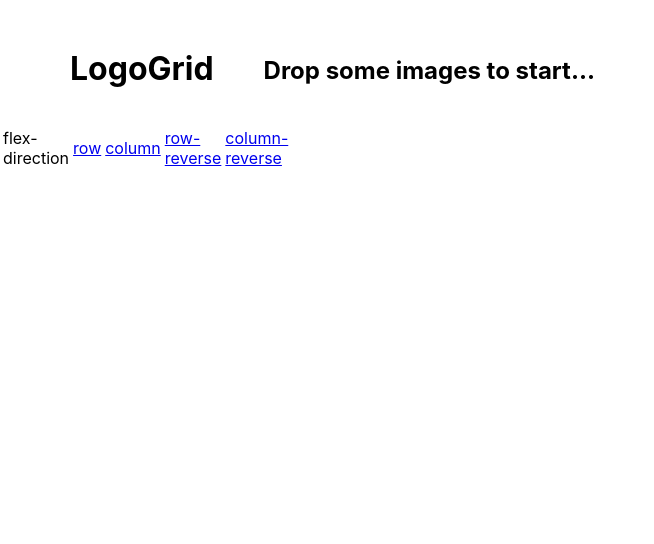
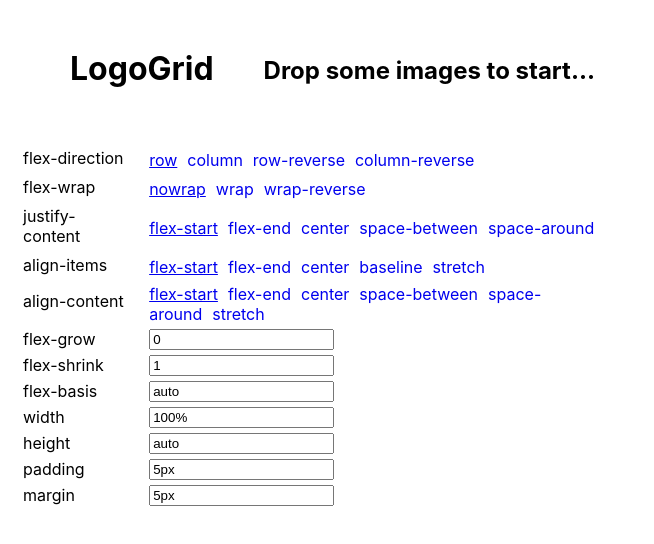
Before and after one commit to Tstassin/logogrid, a React (Create React App) app: page / in a window 1280 px wide. Shown: the top 544 px of the page, without its empty margins (0-654 px from the left). Built offline with nearby package versions, Linux system fonts and the light colour scheme.

Commit message:
FLEX WORKS !

```diff
--- a/src/App.css
+++ b/src/App.css
@@ -44,12 +44,27 @@
 
 .leftPanel {
     float: left;
-    width: 200px;
+    width: 50%;
+    padding: 20px;
+    box-sizing: border-box;
+}
+
+.flexMenu .flexTable .propertyName {
+    margin-right: 20px;
+    margin-bottom: 5px;
+}
+
+.flexMenu .flexTable .propertyValue {
+    margin-right: 10px;
+}
+
+.flexMenu .flexTable .propertyValue:not(.active) a {
+    text-decoration: none;
 }
 
 .rightPanel {
     float: right;
-    width: calc(100% - 200px);
+    width: 50%;
     padding: 20px;
     box-sizing: border-box;
 }
@@ -72,8 +87,7 @@
 }
 
 .logogrid img {
-    flex: 0 1 100%;
-    align-self: center;
+    width: 100%;
 }
 
 .overlayStyle {
--- a/src/components/FlexMenu.js
+++ b/src/components/FlexMenu.js
@@ -2,49 +2,34 @@ import React from 'react'
 
 class FlexMenu extends React.Component {
 
-    state = {
-        properties: [
-            {
-                name: "flex-direction",
-                values: [
-                    { value: "row" },
-                    { value: "column" },
-                    { value: "row-reverse" },
-                    { value: "column-reverse" },
-                ],
-                active: 0
-            }
-        ]
-    }
-
-    switch = (index, value) => {
-        console.log(index, value)
-        this.setState({
-            properties: [
-                ...this.state.properties.slice(0, index),
-                { ...this.state.properties[index], active: value },
-                ...this.state.properties.slice (index + 1, -1)
-            ]
-        })
-    }
-
     render() {
         return (
-            <div>
-                <table>
+            <div className="flexMenu">
+                <table className="flexTable">
                     <tbody>
-                        {this.state.properties.map((property, propertyIndex) => (
+                        {this.props.properties.map((property, propertyIndex) => (
                             <tr name={property.name} index={propertyIndex} key={property.name}>
                                 <td>
-                                    <div>{property.name}</div>
+                                    <div className="propertyName">{property.name}</div>
                                 </td>
-
-                                {property.values.map((value, valueIndex) => (
-                                    <td name={value.value} index={valueIndex} key={property.name + '-' + value.value}
-                                        className={property.active === valueIndex ? "active" : undefined}>
-                                        <a href="#" onClick={() => this.switch(propertyIndex, valueIndex)}>{value.value}</a>
-                                    </td>
-                                ))}
+                                <td>
+                                    {property.values.map((value, valueIndex) => (
+                                        <span className="propertyValue" name={value.value} index={valueIndex} key={property.name + '-' + value.value}
+                                            className={property.active === valueIndex ? "propertyValue active" : "propertyValue"}>
+                                            <a href="#" onClick={() => this.props.switch(propertyIndex, valueIndex)}>{value.value}</a>
+                                        </span>
+                                    ))}
+                                </td>
+                            </tr>
+                        ))}
+                        {this.props.inputs.map((input, inputIndex) => (
+                            <tr name={input.name} index={inputIndex} key={input.name}>
+                                <td>
+                                    <div className="inputName">{input.name}</div>
+                                </td>
+                                <td>
+                                    <input inputindex={inputIndex} type={input.type} value={input.type === "number" ? parseInt(input.value) : input.value} onChange={this.props.switchValue} />
+                                </td>
                             </tr>
                         ))}
                     </tbody>
--- a/src/components/LogoGrid.js
+++ b/src/components/LogoGrid.js
@@ -1,12 +1,13 @@
 import React from 'react'
+import FlexMenu from './FlexMenu';
 
 class LogoGrid extends React.Component {
     render() {
         return (
-            <div className="logogrid">
+            <div className="logogrid" style={{ ...this.props.properties, display: "flex"}}>
                 {this.props.imageList.map(
                     (image, index) => {
-                        return <img key={"logo-"+index} src={image.preview} />
+                        return <img key={"logo-"+index} style={{...this.props.inputs}}src={image.preview} />
                     }
                 )}
             </div>
--- a/src/components/SplitLayout.js
+++ b/src/components/SplitLayout.js
@@ -1,19 +1,154 @@
 import React from 'react'
 import '../App.css'
+import { numberLiteralTypeAnnotation } from '@babel/types';
 
 class SplitLayout extends React.Component {
 
+    state = {
+        inputs: [
+            {
+                name: "flex-grow",
+                camelName: "flexGrow",
+                type: "number",
+                value: 0,
+            },
+            {
+                name: "flex-shrink",
+                camelName: "flexShrink",
+                type: "number",
+                value: 1,
+            },
+            {
+                name: "flex-basis",
+                camelName: "flexBasis",
+                type: "text",
+                value: "auto",
+            },
+            {
+                name: "width",
+                camelName: "width",
+                type: "text",
+                value: "100%",
+            },
+            {
+                name: "height",
+                camelName: "height",
+                type: "text",
+                value: "auto",
+            },
+            {
+                name: "padding",
+                camelName: "padding",
+                type: "text",
+                value: "5px",
+            },
+            {
+                name: "margin",
+                camelName: "margin",
+                type: "text",
+                value: "5px",
+            },
+        ],
+        properties: [
+            {
+                name: "flex-direction",
+                camelName: "flexDirection",
+                values: [
+                    { value: "row" },
+                    { value: "column" },
+                    { value: "row-reverse" },
+                    { value: "column-reverse" },
+                ],
+                active: 0,
+            },
+            {
+                name: "flex-wrap",
+                camelName: "flexWrap",
+                values: [
+                    { value: "nowrap" },
+                    { value: "wrap" },
+                    { value: "wrap-reverse" },
+                ],
+                active: 0,
+            },
+            {
+                name: "justify-content",
+                camelName: "justifyContent",
+                values: [
+                    { value: "flex-start" },
+                    { value: "flex-end" },
+                    { value: "center" },
+                    { value: "space-between" },
+                    { value: "space-around" },
+                ],
+                active: 0,
+            },
+            {
+                name: "align-items",
+                camelName: "alignItems",
+                values: [
+                    { value: "flex-start" },
+                    { value: "flex-end" },
+                    { value: "center" },
+                    { value: "baseline" },
+                    { value: "stretch" },
+                ],
+                active: 0,
+            },
+            {
+                name: "align-content",
+                camelName: "alignContent",
+                values: [
+                    { value: "flex-start" },
+                    { value: "flex-end" },
+                    { value: "center" },
+                    { value: "space-between" },
+                    { value: "space-around" },
+                    { value: "stretch" },
+                ],
+                active: 0,
+            },
+        ]
+    }
+
+    switchValue = (event) => {
+        event.persist()
+        let inputIndex = parseInt(event.target.attributes.inputindex.nodeValue)
+        this.setState({
+            inputs: [
+                ...this.state.inputs.slice(0, inputIndex),
+                {...this.state.inputs[inputIndex], value: event.target.value},
+                ...this.state.inputs.slice(inputIndex + 1, this.state.inputs.length)
+            ]
+        })
+    }
+
+    switch = (index, value) => {
+        this.setState({
+            properties: [
+                ...this.state.properties.slice(0, index),
+                { ...this.state.properties[index], active: value },
+                ...this.state.properties.slice(index + 1)
+            ]
+        })
+    }
+
     render() {
+        let properties = {}
+        this.state.properties.map(property => properties[property.camelName] = property.values[property.active].value)
+        let inputs = {}
+        console.log(inputs)
+        this.state.inputs.map(input => inputs[input.camelName] = input.value)
         return (
             <div>
                 <div className="topPanel">
-                    {React.cloneElement(this.props.children[0], { imageList: this.props.imageList, deleteImage: this.props.deleteImage, onSortEnd: this.props.onSortEnd })}
+                    {React.cloneElement(this.props.children[0], { imageList: this.props.imageList, deleteImage: this.props.deleteImage, onSortEnd: this.props.onSortEnd, onDrop: this.props.onDrop })}
                 </div>
                 <div className="leftPanel">
-                    {React.cloneElement(this.props.children[2])}
+                    {React.cloneElement(this.props.children[2], { switch: this.switch, switchValue: this.switchValue.bind(this), properties: this.state.properties, inputs: this.state.inputs })}
                 </div>
                 <div className="rightPanel">
-                    {React.cloneElement(this.props.children[1], { imageList: this.props.imageList })}
+                    {React.cloneElement(this.props.children[1], { imageList: this.props.imageList, properties: properties, inputs: inputs })}
                 </div>
             </div>
         )
```
